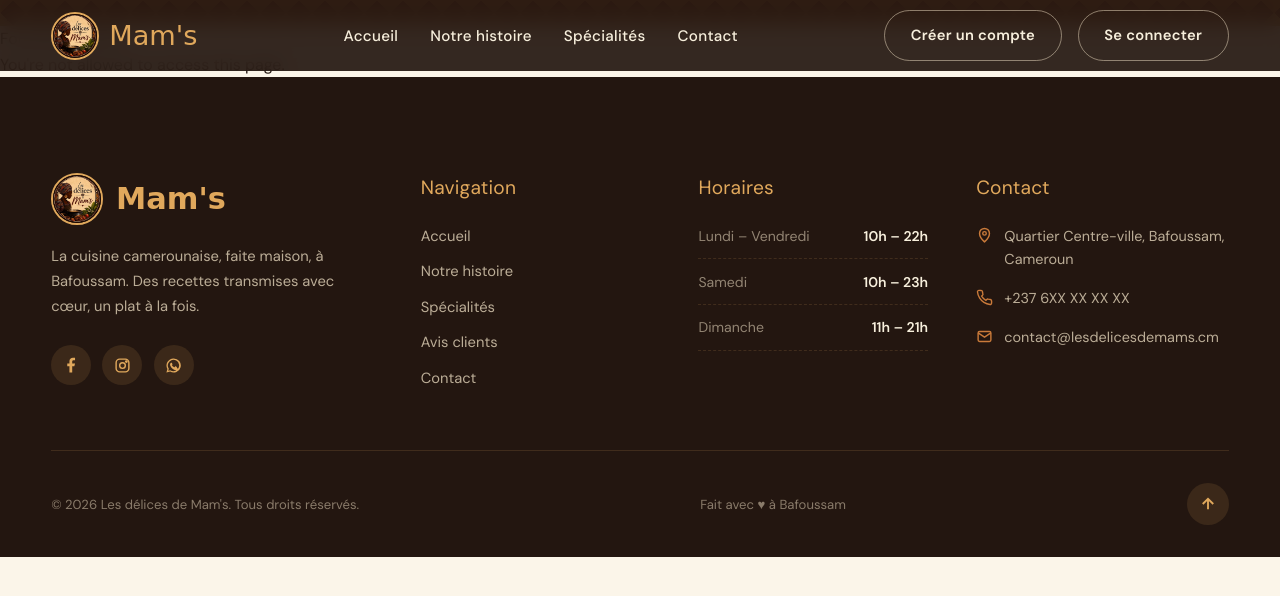
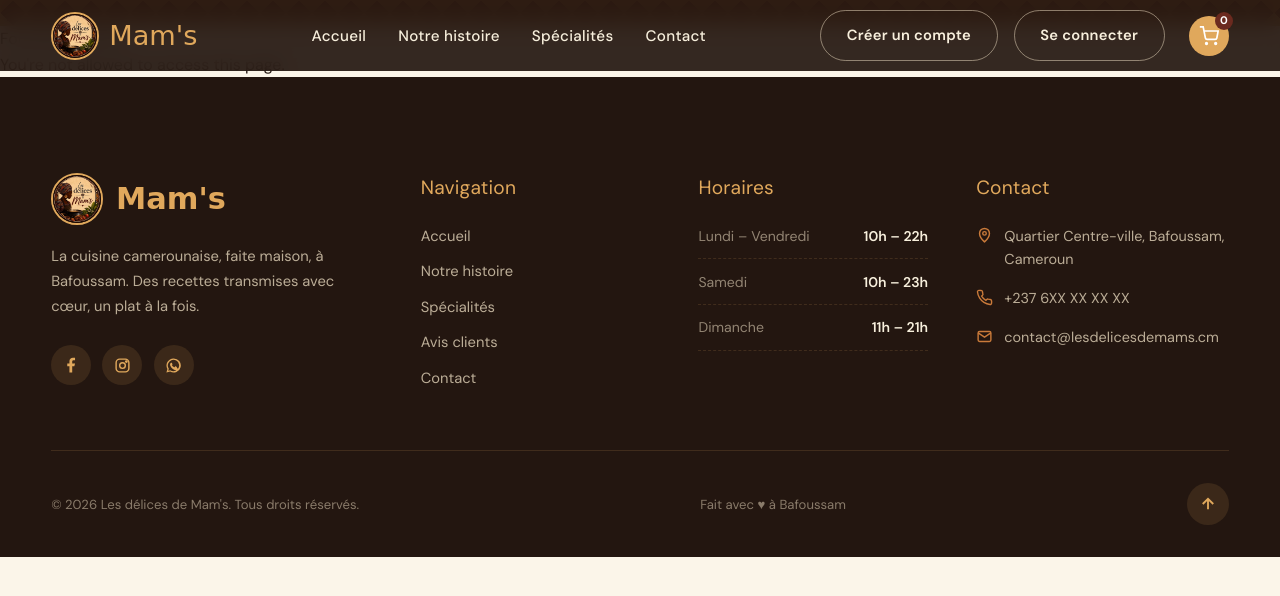
Before and after one commit to HooYia/restaurants, a Django app: template restaurants/templates/403.html in a window 1280 px wide. Shown: the top 596 px of the page. Run offline with Django 5.2, Linux system fonts and the light colour scheme; the template is opened without the code that fills it, so the values that code supplies are empty; style sheets or scripts are compiled from the project's sources; some web fonts are replaced.

Commit message:
update template cart

```diff
--- a/restaurants/templates/components/navbar.html
+++ b/restaurants/templates/components/navbar.html
@@ -44,6 +44,14 @@
     Se connecter
   </a>
 {% endif %}
+      <a href="{% url 'users:cart' %}" style="display:flex; align-items:center; justify-content:center; width:40px; height:40px; border-radius:50%; background:var(--amber, #e0a85c); color:#fff; position:relative; margin-left:0.5rem; transition:transform 0.2s;" onmouseover="this.style.transform='scale(1.05)'" onmouseout="this.style.transform='scale(1)'">
+        <svg viewBox="0 0 24 24" fill="none" stroke="currentColor" stroke-width="2" style="width:20px; height:20px;">
+          <circle cx="9" cy="21" r="1"></circle>
+          <circle cx="20" cy="21" r="1"></circle>
+          <path d="M1 1h4l2.68 13.39a2 2 0 0 0 2 1.61h9.72a2 2 0 0 0 2-1.61L23 6H6"></path>
+        </svg>
+        <span style="position:absolute; top:-4px; right:-4px; background:var(--maroon, #6b2a1f); color:#fff; font-size:11px; font-weight:bold; width:18px; height:18px; border-radius:50%; display:flex; align-items:center; justify-content:center;">0</span>
+      </a>
       <button class="burger" id="burger" aria-label="Ouvrir le menu" aria-expanded="false" aria-controls="main-nav">
         <span></span><span></span><span></span>
       </button>
--- a/restaurants/users/urls.py
+++ b/restaurants/users/urls.py
@@ -3,11 +3,17 @@ from restaurants.users.views.auth_views import CustomLogoutView
 
 from restaurants.users.views.auth_views import RegisterView, VerifyOtpView
 from restaurants.users.views.home_view import HomeView
+from restaurants.users.views.cart_view import CartView
 
 from .views.login_views import LoginChoiceView, LoginView, ClientDashboardView, AdminDashboardView
 app_name = "users"
 urlpatterns = [
     path("", HomeView.as_view(), name="home"),
+    path(
+        "panier/",
+        CartView.as_view(),
+        name="cart"
+    ),
       path(
         "register/",
         RegisterView.as_view(),
--- /dev/null
+++ b/restaurants/users/views/cart_view.py
@@ -0,0 +1,4 @@
+from django.views.generic import TemplateView
+
+class CartView(TemplateView):
+    template_name = "pages/panier.html"
```
Also changed, not shown: restaurants/templates/pages/panier.html (renamed from restaurants/templates/pages/pagnier.html, +4 -4 lines).
